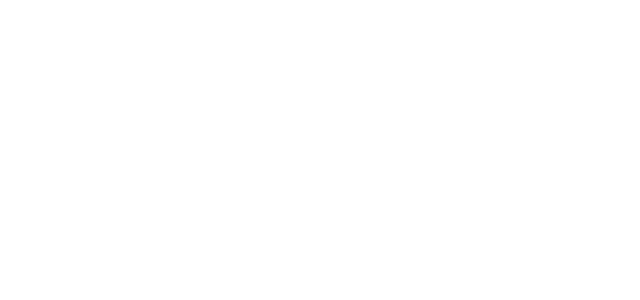
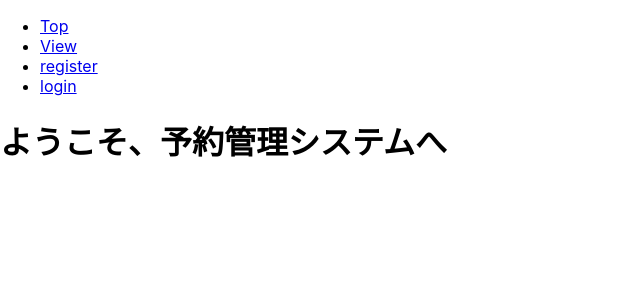
Before and after one commit to r77tchan/reservation-management-system, a React (Create React App) app in the folder frontend/: page / in a window 1280 px wide. Before the commit this address had no page. Shown: the top 300 px of the page, without its empty margins (0-640 px from the left). Built offline with nearby package versions, Linux system fonts and the light colour scheme.

Commit message:
frontでルーティングを設定し、ページ間の遷移を実装

```diff
--- a/frontend/src/App.js
+++ b/frontend/src/App.js
@@ -1,12 +1,38 @@
 import './App.css'
-import { BrowserRouter as Router, Route, Routes } from 'react-router-dom'
+import { BrowserRouter as Router, Route, Routes, Link } from 'react-router-dom'
 import Default from './pages/Default'
+import Top from './pages/Top'
+import View from './pages/View'
+import Register from './pages/Register'
+import Login from './pages/Login'
 
 function App() {
   return (
     <Router>
+      <header>
+        <nav>
+          <ul>
+            <li>
+              <Link to="/">Top</Link>
+            </li>
+            <li>
+              <Link to="/view">View</Link>
+            </li>
+            <li>
+              <Link to="/Register">register</Link>
+            </li>
+            <li>
+              <Link to="/Login">login</Link>
+            </li>
+          </ul>
+        </nav>
+      </header>
       <Routes>
         <Route path="/default" element={<Default />} />
+        <Route path="/" element={<Top />} />
+        <Route path="/view" element={<View />} />
+        <Route path="/register" element={<Register />} />
+        <Route path="/login" element={<Login />} />
       </Routes>
     </Router>
   )
--- /dev/null
+++ b/frontend/src/pages/Login.js
@@ -0,0 +1,7 @@
+import '../my.css'
+
+function Login() {
+  return <h1>ログイン</h1>
+}
+
+export default Login
--- /dev/null
+++ b/frontend/src/pages/Register.js
@@ -0,0 +1,7 @@
+import '../my.css'
+
+function Register() {
+  return <h1>予約を作成する</h1>
+}
+
+export default Register
--- /dev/null
+++ b/frontend/src/pages/Top.js
@@ -0,0 +1,7 @@
+import '../my.css'
+
+function Top() {
+  return <h1>ようこそ、予約管理システムへ</h1>
+}
+
+export default Top
--- /dev/null
+++ b/frontend/src/pages/View.js
@@ -0,0 +1,7 @@
+import '../my.css'
+
+function View() {
+  return <h1>予約一覧</h1>
+}
+
+export default View
```
